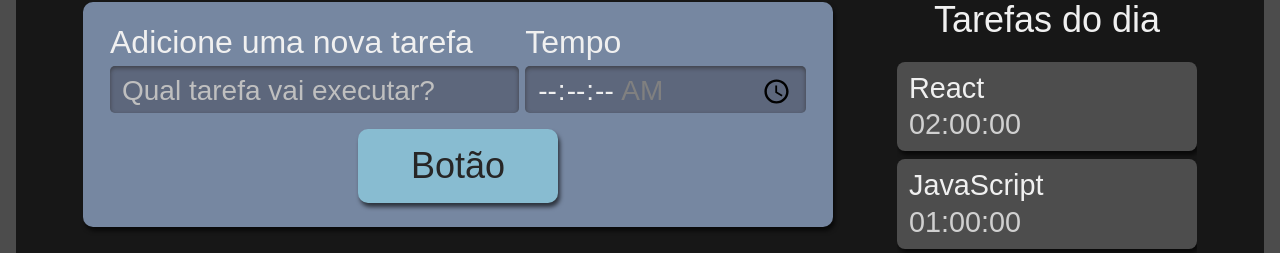
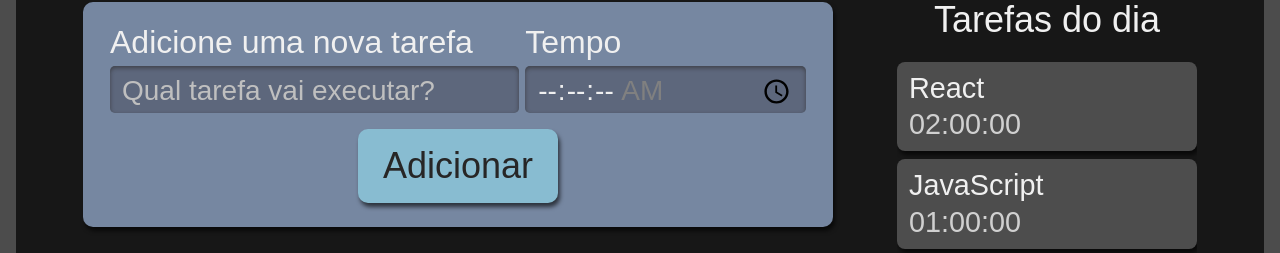
Before and after one commit to JennyLamego2022/task-time-control, a React (Vite) app: page / in a window 1280 px wide. Shown: the part 222-475 px from the top of the page. Built offline with nearby package versions, Linux system fonts and the light colour scheme.

Commit message:
feat: adicionado props no componente button

```diff
--- a/src/components/Button/button.tsx
+++ b/src/components/Button/button.tsx
@@ -1,7 +1,11 @@
-import React from "react";
+import React, { ReactNode } from "react";
 import style from './button.module.scss'
 
-class Button extends React.Component {
+
+interface ButtonProps {
+  children: ReactNode;
+}
+class Button extends React.Component <ButtonProps> {
   render() {
     //CSS inline no html
     // const estaAtivo = false;
@@ -14,7 +18,7 @@
 
     return (
     <button className={style.botao}>
-        Botão
+        {this.props.children}
     </button>);
   }
 }
--- a/src/components/Form/form.tsx
+++ b/src/components/Form/form.tsx
@@ -28,7 +28,7 @@
             required
           />
         </div >
-        <Button />
+        <Button>Adicionar</Button>
       </form>
     );
   }
```
